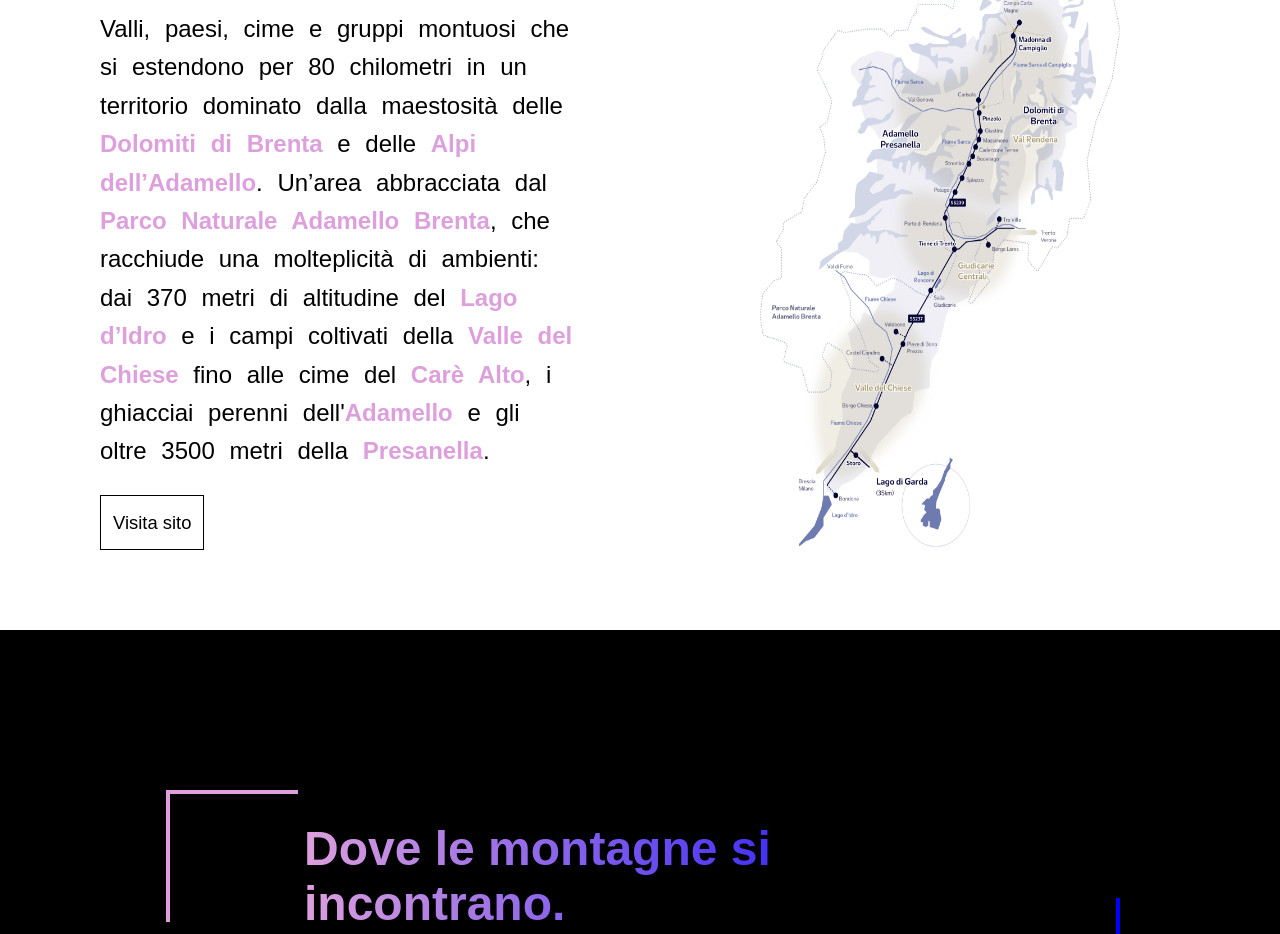
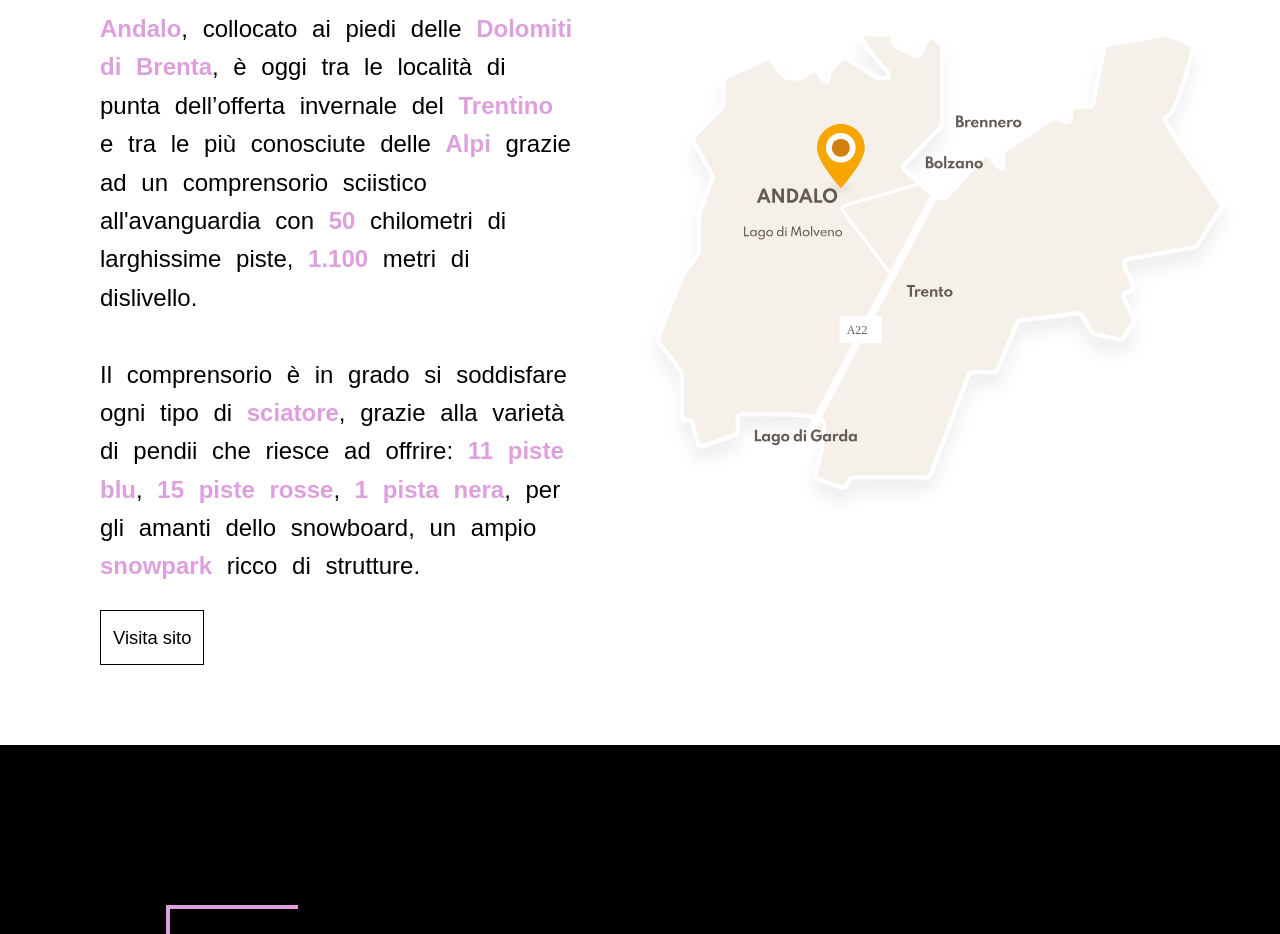
Before and after one commit to KevinRomanello/WebPortfolio, a plain HTML site: page Galleria/Paganella.html in a window 1280 px wide. Shown: the part 390-1324 px from the top of the page. Drawn offline with Linux system fonts and the light colour scheme; a web font is replaced by a local one.

Commit message:
personalizzate le pagine dei comprensori

```diff
--- a/Galleria/Paganella.html
+++ b/Galleria/Paganella.html
@@ -5,7 +5,8 @@
     <meta charset="UTF-8">
     <meta name="viewport" content="width=device-width, initial-scale=1.0">
     <link rel="stylesheet" href="header.css">
-    <link rel="stylesheet" href="mdc.css">
+    <link rel="stylesheet" href="comprensorioStandard.css">
+    <link rel="stylesheet" href="paganella.css">
     <link rel="stylesheet" href="menu-lat.css">
     <link rel="stylesheet" href="footer.css">
     <link rel="stylesheet" href="separatore.css">
@@ -72,18 +73,24 @@
     <div id="introduzione">
         <div class="testo reveal">
             <p>
-                Paesi e Valli
+                Territorio e Piste
             </p>
-            Valli, paesi, cime e gruppi montuosi che si estendono per 80 chilometri in un territorio dominato dalla maestosità delle <span>Dolomiti di Brenta</span> e delle <span>Alpi dell’Adamello</span>.
-            Un’area abbracciata dal <span>Parco Naturale Adamello Brenta</span>, che racchiude una molteplicità di ambienti: dai 370 metri di altitudine del <span>Lago d’Idro</span> e i campi coltivati della <span>Valle del Chiese</span> fino alle cime del <span>Carè Alto</span>, i ghiacciai perenni dell'<span>Adamello</span> e gli oltre 3500 metri della <span>Presanella</span>.
+            <span>Andalo</span>, collocato ai piedi delle <span>Dolomiti di Brenta</span>, è oggi tra le località di punta dell’offerta invernale
+            del <span>Trentino</span> e tra le più conosciute delle <span>Alpi</span> grazie ad un comprensorio sciistico all'avanguardia con <span>50</span>
+            chilometri di larghissime piste, <span>1.100</span> metri di dislivello.
+            <br><br>
+            Il comprensorio è in grado si soddisfare ogni tipo di <span>sciatore</span>, grazie alla varietà di pendii che riesce ad
+            offrire: <span>11 piste blu</span>,
+            <span>15 piste rosse</span>, <span>1 pista nera</span>, per gli amanti dello snowboard,
+            un ampio <span>snowpark</span> ricco di strutture.
             <div id="box-btn">
                 <div class="btn-visita2 btn-visita reveal">
                     Visita sito
                 </div>
             </div>
         </div>
-        <div>
-            <img src="fotoProgetto/map-mdc.png" class="reveal">
+        <div id="contenitore-img">
+            <img src="fotoProgetto/mappa-paganella.svg" id="foto-mappa" class="reveal">
         </div>
     </div>
     <div class="nero">
@@ -92,12 +99,12 @@
                 <div id="angolo_sx"></div>
             </div>
             <div id="contenuto" class="contenuto2">
-                    <div class="titolo2">
-                        Dove le montagne si incontrano.
-                    </div>
+                <div class="titolo2">
+                    Il paesaggio Mozzafiato
+                </div>
                 <div class="toright">
                     <div class="sotto_titolo">
-                        Dove l'uomo ritorna alla natura autentica.
+                        Vivere la montagna tra le Dolomiti e il Garda
                     </div>
                 </div>
             </div>
@@ -174,4 +181,5 @@
 <script src="scriptmenu.js"></script>
 <script src="comparsa.js"></script>
 <script src="redirect.js"></script>
+
 </html>
--- /dev/null
+++ b/Galleria/PassoBroccon.css
@@ -0,0 +1,3 @@
+#foto-mappa{
+    width: 100%!important;
+}
--- a/Galleria/mdc.css
+++ b/Galleria/comprensorioStandard.css
@@ -42,13 +42,15 @@ body {
     line-height: 1.6;
 }
 
-#introduzione div {
-    display: flex;
-    justify-content: center;
+#introduzione div img {
+    width: 80%;
 }
 
-#introduzione div img {
-    width: 60%;
+#contenitore-img{
+    display: block!important;
+    width: 100%;
+    margin: auto;
+    text-align: center;
 }
 
 .btn-visita {
--- /dev/null
+++ b/Galleria/folgaria.css
@@ -0,0 +1,3 @@
+#foto-mappa{
+    width: 100%!important;
+}
--- a/Galleria/mappa.css
+++ b/Galleria/mappa.css
@@ -22,7 +22,6 @@
     cursor: pointer;
     transform: translate(-50%, -50%);
     transition: all 0.3s ease;
-    z-index: 2;
     box-shadow: 0 2px 5px rgba(0, 0, 0, 0.3);
     z-index: 90;
 }
--- /dev/null
+++ b/Galleria/obereggen.css
@@ -0,0 +1,3 @@
+#foto-mappa{
+    width: 90%!important;
+}
--- /dev/null
+++ b/Galleria/paganella.css
@@ -0,0 +1,3 @@
+#foto-mappa{
+    width: 100%!important;
+}
```
Also changed, not shown: Galleria/Folgaria.html (+15 -9 lines), Galleria/Madonna.html (+2 -2 lines), Galleria/Obereggen.html (+18 -10 lines), Galleria/PassoBroccon.html (+14 -10 lines), Galleria/fotoProgetto/mappa-folgaria.gif (added), Galleria/fotoProgetto/mappa-obereggen.png (added), Galleria/fotoProgetto/mappa-paganella.svg (added), Galleria/fotoProgetto/mappa2-Folgaria.jpg (added), Galleria/fotoProgetto/mappa_PassoBroccon.png (added), 1 other file.
